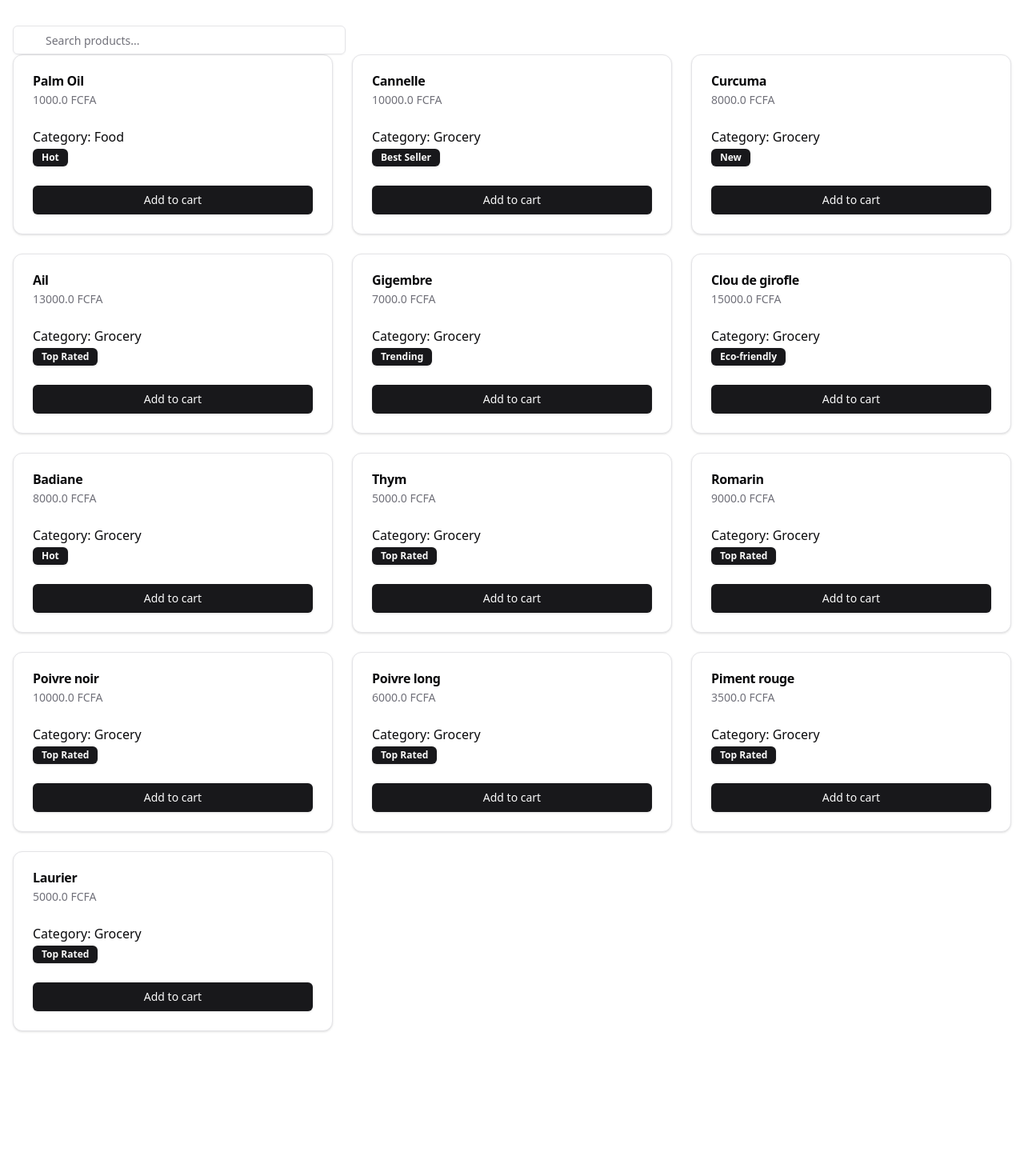
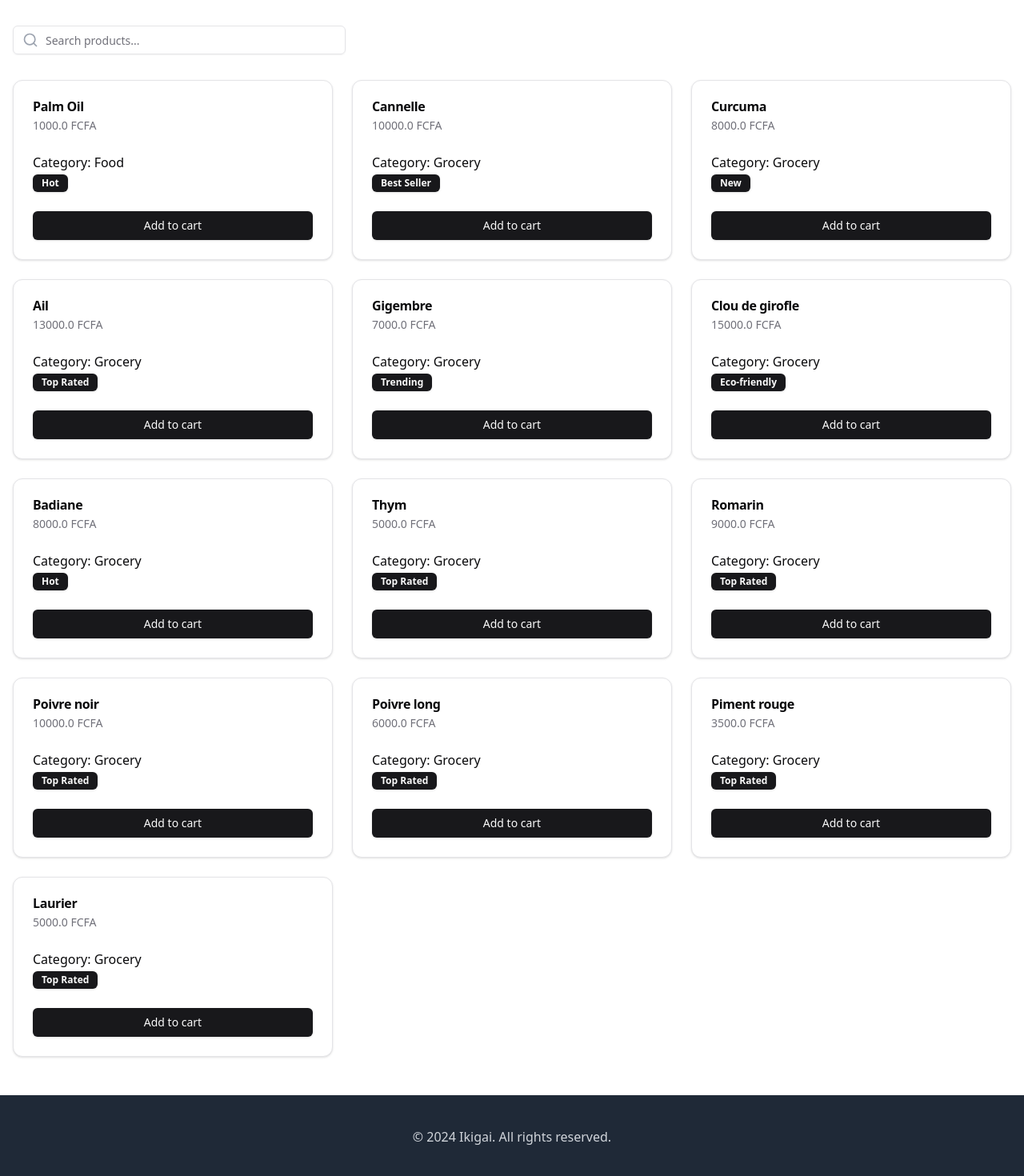
Before and after one commit to Beni-Alexandre/IKIGAI, a React (Vite) app: page /product in a window 1280 px wide. Shown: the part 144-1614 px from the top of the page at 80% size. Before the commit the page ends 1481 px from the top, so only its background shows below. Built offline with nearby package versions, Linux system fonts and the light colour scheme.

Commit message:
new changes

```diff
--- a/src/Contactpage/contact.tsx
+++ b/src/Contactpage/contact.tsx
@@ -12,6 +12,7 @@ import { Input } from "@/components/ui/input";
 import { Textarea } from "@/components/ui/textarea"
 import { Button } from "@/components/ui/button"
 import { MapPin, Phone, Mail } from "lucide-react"
+import Footer from "@/home/footer";
 
 
 
@@ -94,11 +95,7 @@ function Contact() {
                     </Card>
                 </div>
             </main>
-            <footer className="bg-gray-800 py-10 text-gray-300">
-                <div className="container mx-auto px-4 text-center">
-                    <p>&copy; 2024 Ikigai. All rights reserved.</p>
-                </div>
-            </footer>
+            <Footer />
         </div>
     )
 }
--- a/src/aboutpage/about.tsx
+++ b/src/aboutpage/about.tsx
@@ -2,6 +2,7 @@ import Header from "@/home/header";
 
 import { Card, CardContent, CardDescription, CardHeader, CardTitle } from "@/components/ui/card"
 import { TrendingUp, Target, Zap } from "lucide-react"
+import Footer from "@/home/footer";
 function About() {
     return (
         <div className="min-h-screen bg-gradient-to-b from-gray-50 to-gray-100">
@@ -94,8 +95,7 @@ function About() {
                     </div>
                 </section>
             </main>
-
-
+            <Footer />
         </div>
     )
 }
--- /dev/null
+++ b/src/home/footer.tsx
@@ -0,0 +1,11 @@
+
+
+function Footer() {
+    return (
+        <div className="bg-gray-800 py-10 text-gray-300"> <div className="container mx-auto px-4 text-center">
+            <p>&copy; 2024 Ikigai. All rights reserved.</p>
+        </div></div>
+    )
+}
+
+export default Footer;
--- a/src/home/home.tsx
+++ b/src/home/home.tsx
@@ -1,11 +1,13 @@
 import Header from "./header"
 import Homemain from "./homemain"
+import Footer from "./footer";
 
 function Home() {
     return (
         <div>
             <Header />
             <Homemain />
+            <Footer />
         </div>
     )
 }
--- a/src/home/homemain.tsx
+++ b/src/home/homemain.tsx
@@ -88,11 +88,11 @@ function Homemain() {
                 </Button>
             </section>
 
-            <footer className="bg-gray-800 py-10 text-gray-300">
+            {/* <footer className="bg-gray-800 py-10 text-gray-300">
                 <div className="container mx-auto px-4 text-center">
                     <p>&copy; 2024 Ikigai. All rights reserved.</p>
                 </div>
-            </footer>
+            </footer> */}
         </div >
 
 
--- a/src/index.css
+++ b/src/index.css
@@ -134,7 +134,7 @@ section {
     height: calc(100vh - 60px);
     transition: all 0.7s ease-in;
     overflow: hidden;
-    background-color: white;
+    background-color: rgb(255, 255, 255);
   }
 
   .menu.active {
--- a/src/productpage/product.tsx
+++ b/src/productpage/product.tsx
@@ -11,7 +11,8 @@ import {
 import { Button } from "@/components/ui/button";
 import { Badge } from "@/components/ui/badge";
 import { Input } from "@/components/ui/input";
-
+import { Search } from 'lucide-react';
+import Footer from "@/home/footer";
 
 
 
@@ -41,6 +42,7 @@ function Products() {
             <Header />
             <main className="container mx-auto px-4 py-12" >
                 <h1 className="mb-8 text-4xl font-bold text-center">Our Products</h1>
+                <div className="mb-8 flex flex-col md:flex-row gap-4 items-center justify-between">
                     <div className="w-full md:w-1/3 relative">
                         <Input
                             type="text"
@@ -49,6 +51,8 @@ function Products() {
                             onChange={(e) => setSearchTerm(e.target.value)}
                             className="pl-10"
                         />
+                        <Search className="absolute left-3 top-1/2 transform -translate-y-1/2 text-gray-400" size={20} />
+                    </div>
                 </div>
                 <div className="grid gap-6 md:grid-cols-2 lg:grid-cols-3">
                     {products.map((products) =>
@@ -70,6 +74,7 @@ function Products() {
                     )}
                 </div>
             </main>
+            <Footer />
         </div>
     )
 }
```
Lines whose indentation alone changed are shown as unchanged.
